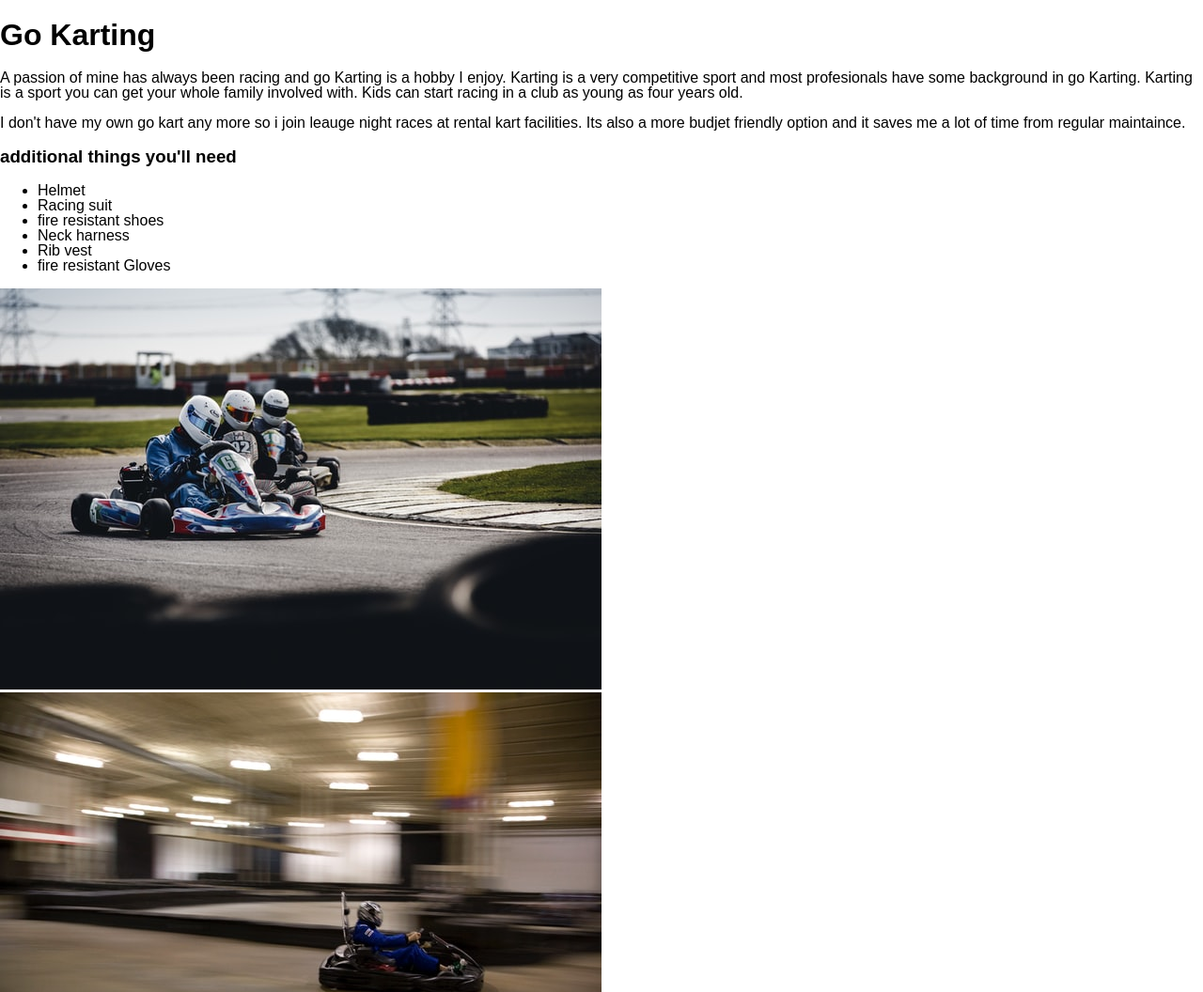
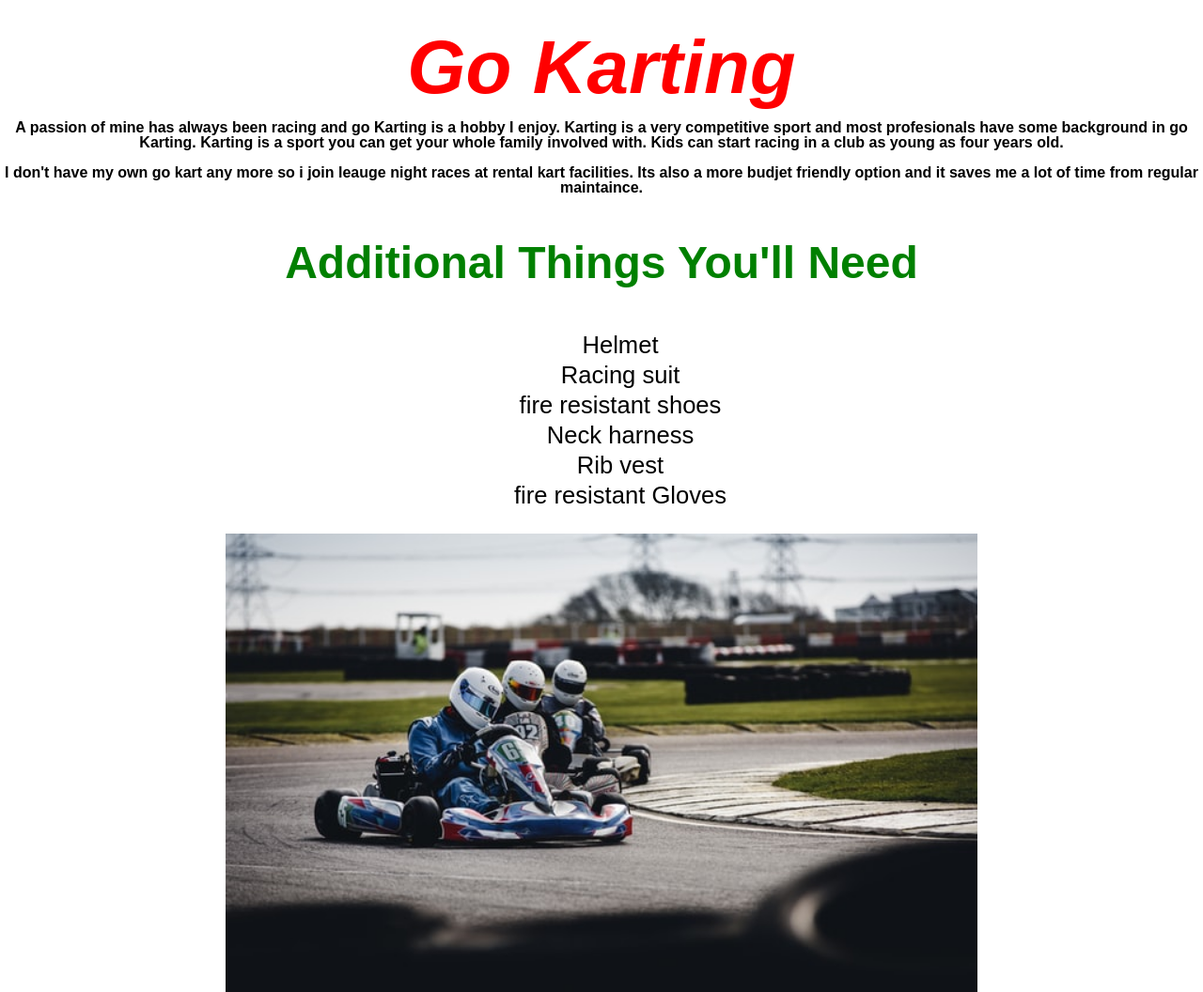
Before and after one commit to Andrewmoore1551/hello-html-3, a website: page public/index.html in a window 1280 px wide. Shown: the top 1056 px of the page at 94% size. Drawn offline with Linux system fonts and the light colour scheme.

Commit message:
added css

```diff
--- a/public/index.html
+++ b/public/index.html
@@ -23,7 +23,7 @@
       saves me a lot of time from regular maintaince.
     </p>
 
-    <h3>additional things you'll need</h3>
+    <h3>Additional Things You'll Need</h3>
     <ul>
       <li>Helmet</li>
       <li>Racing suit</li>
--- a/public/screen.css
+++ b/public/screen.css
@@ -10,3 +10,36 @@ body {
   margin: 0;
   min-height: 100%;
 }
+h1 {
+  text-align: center;
+
+  color: red;
+  font-size: 5rem;
+  font-style: italic;
+  margin: auto;
+  padding-top: 2rem;
+  border: 0.5rem;
+}
+h3 {
+  text-align: center;
+  font-size: 3rem;
+  color: green;
+}
+p {
+  text-align: center;
+  flex-wrap: wrap;
+  font-weight: bolder;
+}
+
+li {
+  text-align: center;
+  padding: 0.2rem;
+  font-size: 1.6rem;
+  list-style-type: none;
+}
+img {
+  display: block;
+  margin: auto;
+  padding: 0.5rem;
+  width: 50rem;
+}
```
